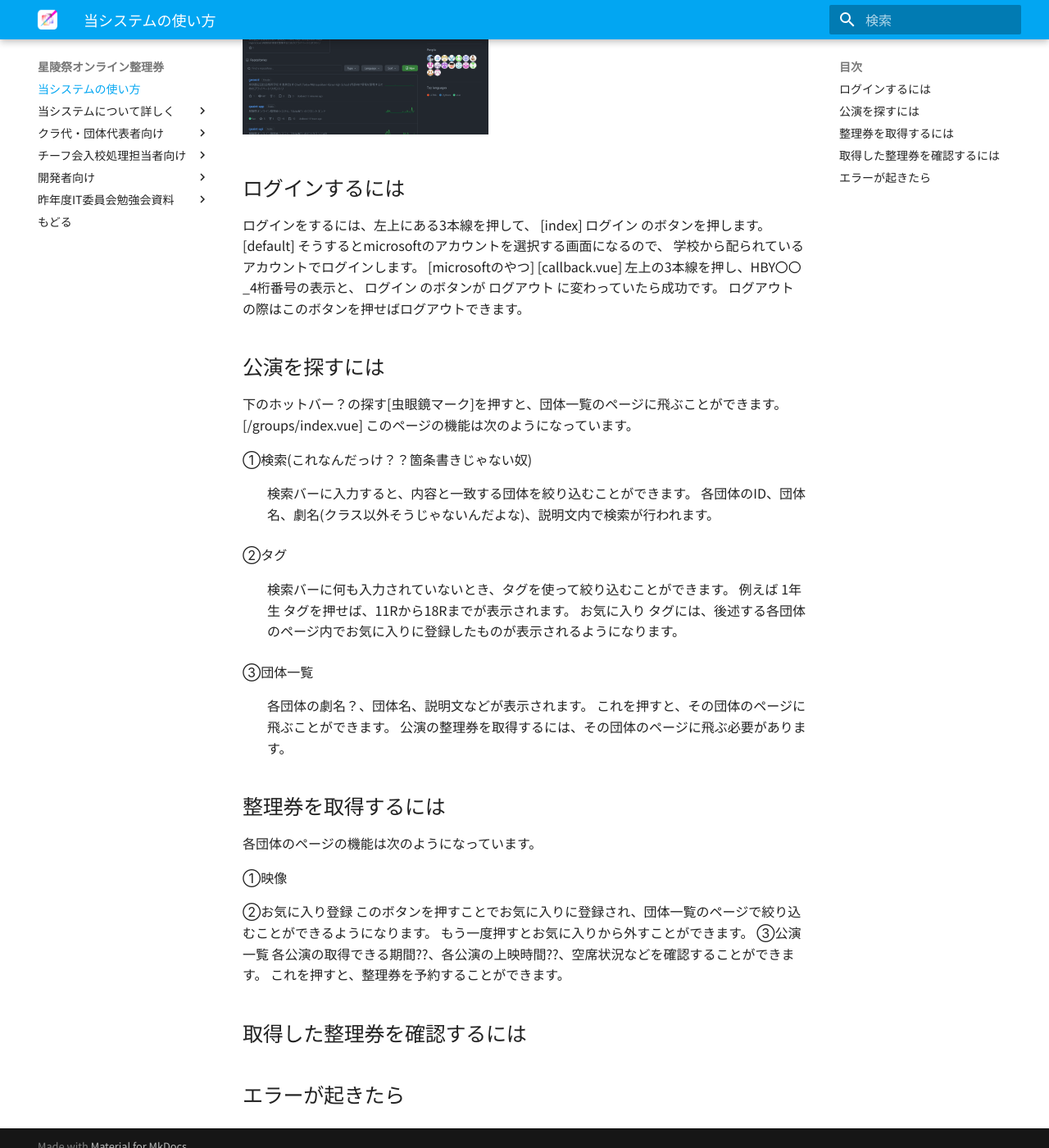
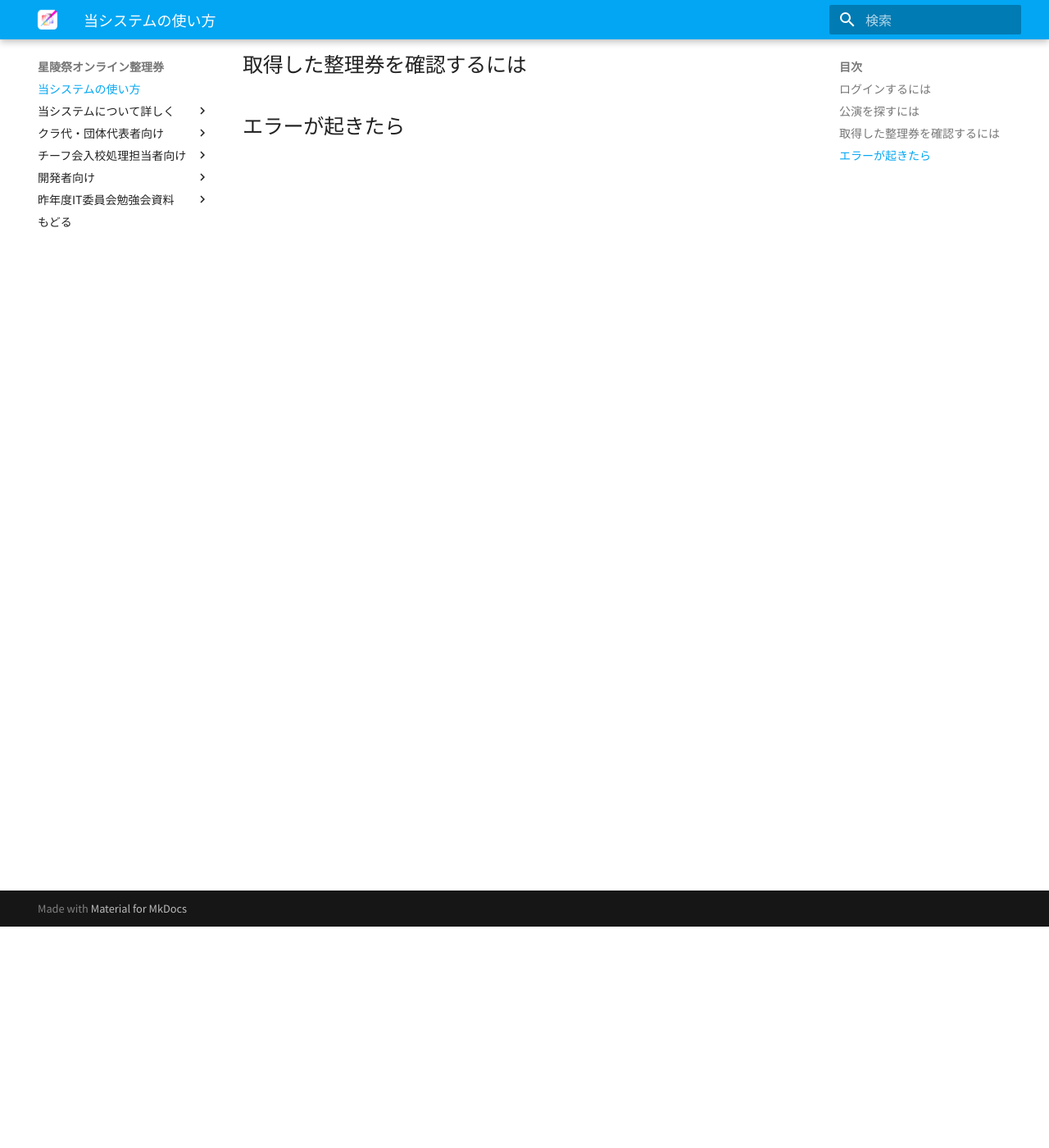
Before and after one commit to hibiya-itchief/quaint-docs, an MkDocs documentation site: the page built from docs/index.md, in a window 1280 px wide and 1400 px high, scrolled down 270 px. Shown: the whole window at 82% size. Built offline with MkDocs 1.6.1 and Material for MkDocs 9.7.7, drawn with Linux system fonts in a browser that asks for light colours; some of the changed text lies outside the part shown.

Commit message:
「星陵祭オンライン整理券システムの使い方」を空に

```diff
--- a/docs/index.md
+++ b/docs/index.md
@@ -1,64 +1,5 @@
 # 星陵祭オンライン整理券システムの使い方
-
-左のメニュー(これもハンバーガー？)から
-もどるを押すとオンライン整理券のサイトに戻ります。
-また、左のメニューから当ページの目次を見ることができます
-[すくしょ]
-<img src="developer/images/github-1.png" width="300px">
-
 ## ログインするには
-ログインをするには、左上にある3本線を押して、
-[index]
-ログイン のボタンを押します。
-[default]
-そうするとmicrosoftのアカウントを選択する画面になるので、
-学校から配られているアカウントでログインします。
-[microsoftのやつ]
-[callback.vue]
-左上の3本線を押し、HBY〇〇_4桁番号の表示と、
-ログイン のボタンが ログアウト に変わっていたら成功です。
-ログアウトの際はこのボタンを押せばログアウトできます。
-
 ## 公演を探すには
-下のホットバー？の探す[虫眼鏡マーク]を押すと、団体一覧のページに飛ぶことができます。
-[/groups/index.vue]
-このページの機能は次のようになっています。
-<dl>
-<dt>①検索(これなんだっけ？？箇条書きじゃない奴)</dt>
-<dd>検索バーに入力すると、内容と一致する団体を絞り込むことができます。
-各団体のID、団体名、劇名(クラス以外そうじゃないんだよな)、説明文内で検索が行われます。</dd>
-
-<dt>②タグ</dt>
-<dd>検索バーに何も入力されていないとき、タグを使って絞り込むことができます。
-例えば 1年生 タグを押せば、11Rから18Rまでが表示されます。
-お気に入り タグには、後述する各団体のページ内でお気に入りに登録したものが表示されるようになります。</dd>
-
-<dt>③団体一覧</dt>
-<dd>各団体の劇名？、団体名、説明文などが表示されます。
-これを押すと、その団体のページに飛ぶことができます。
-公演の整理券を取得するには、その団体のページに飛ぶ必要があります。</dd>
-</dl>
-## 整理券を取得するには
-各団体のページの機能は次のようになっています。
-
-①映像
-
-②お気に入り登録
-このボタンを押すことでお気に入りに登録され、団体一覧のページで絞り込むことができるようになります。
-もう一度押すとお気に入りから外すことができます。
-③公演一覧
-各公演の取得できる期間??、各公演の上映時間??、空席状況などを確認することができます。
-これを押すと、整理券を予約することができます。
-
-
-
 ## 取得した整理券を確認するには
-
-
-
-
-
-
-
-
 ## エラーが起きたら
```
